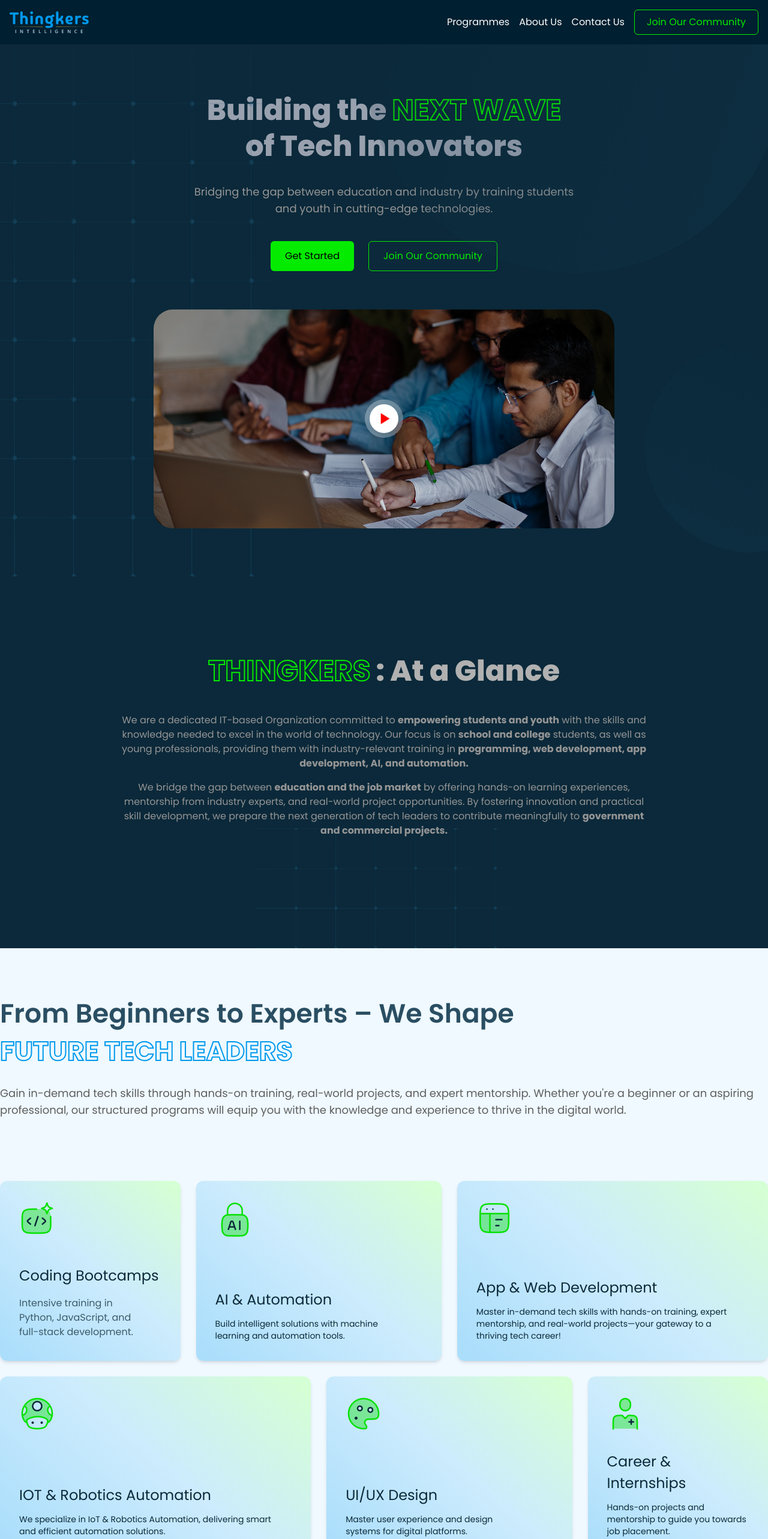
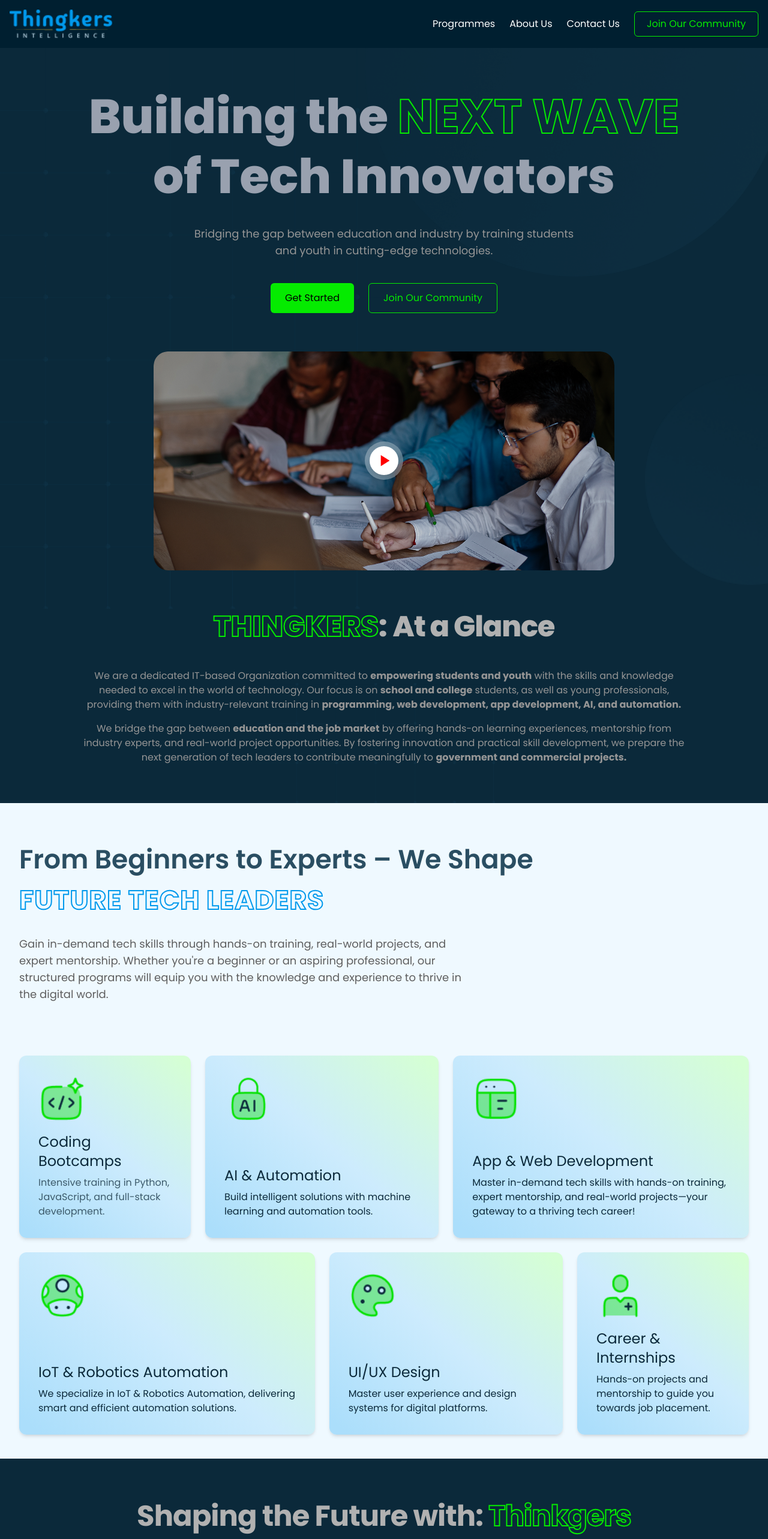
Before and after one commit to Thingkers-Intelligence/office-project, a React (Vite) app: page / in a window 1280 px wide. Shown: the top 2566 px of the page at 60% size. Built offline with nearby package versions, Linux system fonts and the light colour scheme.

Commit message:
made responsive all page for all device

```diff
--- a/src/components/Navbar.jsx
+++ b/src/components/Navbar.jsx
@@ -1,21 +1,21 @@
 import React, { useEffect, useState } from "react";
 import { Link } from "react-router-dom";
+import { Menu, X } from "lucide-react";
 import logo from "../assets/images/officeLogo.png";
+
 const Navbar = () => {
   const [isScrolled, setIsScrolled] = useState(false);
+  const [menuOpen, setMenuOpen] = useState(false);
 
   useEffect(() => {
     const handleScroll = () => {
-      if (window.scrollY > 50) {
-        setIsScrolled(true);
-      } else {
-        setIsScrolled(false);
-      }
+      setIsScrolled(window.scrollY > 50);
     };
-
     window.addEventListener("scroll", handleScroll);
     return () => window.removeEventListener("scroll", handleScroll);
   }, []);
+
+  const toggleMenu = () => setMenuOpen(!menuOpen);
 
   return (
     <div
@@ -23,22 +23,57 @@ const Navbar = () => {
         isScrolled ? "bg-[#001f30]/50 backdrop-blur-md" : "bg-[#001f30]"
       }`}
     >
-      <div className="flex items-center space-x-4 p-4 justify-between container mx-auto">
+      <div className="flex items-center justify-between p-4 container mx-auto">
+        {/* Logo */}
         <div>
-          <img src={logo} alt="" />
+          <img src={logo} alt="Logo" className="h-10 md:h-12" />
         </div>
 
-        <ul className="flex text-white items-center space-x-4">
-          <Link to={"programs"}>Programmes</Link>
-          <Link to={"about"}>About Us</Link>
-          <Link to={"contact"}>Contact Us</Link>
-          <Link to={"community"}>
-            <button className="border border-[#05EB00] text-[#05EB00] px-5 py-2 rounded-md  ">
+        {/* Desktop Nav */}
+        <ul className="hidden md:flex text-white items-center space-x-6">
+          <Link to="programs" className="hover:text-[#05EB00]">
+            Programmes
+          </Link>
+          <Link to="about" className="hover:text-[#05EB00]">
+            About Us
+          </Link>
+          <Link to="contact" className="hover:text-[#05EB00]">
+            Contact Us
+          </Link>
+          <Link to="community">
+            <button className="border border-[#05EB00] text-[#05EB00] px-5 py-2 rounded-md hover:bg-[#05EB00] hover:text-[#001f30] transition">
               Join Our Community
             </button>
           </Link>
         </ul>
+
+        {/* Mobile Hamburger Icon */}
+        <div className="md:hidden">
+          <button onClick={toggleMenu} className="text-white">
+            {menuOpen ? <X size={28} /> : <Menu size={28} />}
+          </button>
+        </div>
       </div>
+
+      {/* Mobile Menu */}
+      {menuOpen && (
+        <div className="md:hidden bg-[#001f30] text-white px-6 pb-4 space-y-4">
+          <Link to="programs" onClick={toggleMenu} className="block">
+            Programmes
+          </Link>
+          <Link to="about" onClick={toggleMenu} className="block">
+            About Us
+          </Link>
+          <Link to="contact" onClick={toggleMenu} className="block">
+            Contact Us
+          </Link>
+          <Link to="community" onClick={toggleMenu}>
+            <button className="w-full border border-[#05EB00] text-[#05EB00] px-5 py-2 rounded-md hover:bg-[#05EB00] hover:text-[#001f30] transition">
+              Join Our Community
+            </button>
+          </Link>
+        </div>
+      )}
     </div>
   );
 };
--- a/src/pages/Home/HomeComponents/FutureTech.jsx
+++ b/src/pages/Home/HomeComponents/FutureTech.jsx
@@ -1,16 +1,15 @@
 const FutureTech = () => {
   return (
     <div className="bg-[#EFF9FF]">
-      <div className=" container mx-auto">
-        <div className="pt-20 pb-16">
-          <h1 className="text-[44px] text-[#2A4E62] font-semibold leading-[57px]">
+      <div className="container mx-auto px-4 sm:px-6 lg:px-8">
+        <div className="pt-16 pb-12 text-center md:text-left">
+          <h1 className="text-3xl sm:text-4xl lg:text-[44px] text-[#2A4E62] font-semibold leading-snug">
             From Beginners to Experts – We Shape
           </h1>
-          <h1 className="text-[44px] font-bold uppercase mt-[2px] text-[#0099EC] custom-outline-2 py-1 leading-[57px] tracking-[4%]">
-            {" "}
+          <h1 className="text-3xl sm:text-4xl lg:text-[44px] font-bold uppercase mt-1 text-[#0099EC] custom-outline-2 py-1 tracking-wide leading-snug">
             Future Tech Leaders
-          </h1>{" "}
-          <p className="text-lg text-[#5E5E5E] mt-6">
+          </h1>
+          <p className="text-base sm:text-lg text-[#5E5E5E] mt-4 sm:mt-6 max-w-3xl mx-auto md:mx-0">
             Gain in-demand tech skills through hands-on training, real-world
             projects, and expert mentorship. Whether you're a beginner or an
             aspiring professional, our structured programs will equip you with
@@ -18,123 +17,121 @@ const FutureTech = () => {
           </p>
         </div>
 
-        <div className="grid grid-cols-12 grid-rows-2 gap-[26px] py-10">
+        <div className="grid grid-cols-1 sm:grid-cols-2 lg:grid-cols-12 gap-6 py-10">
+          {/* Card 1 */}
           <div
-            className="col-span-12 md:col-span-3
-            p-8 rounded-xl shadow-md h-[300px] flex flex-col justify-between"
+            className="lg:col-span-3 p-6 sm:p-8 rounded-xl shadow-md flex flex-col justify-between h-full"
             style={{
               background:
                 "linear-gradient(220.72deg, #D5FFD4 3.28%, rgba(171, 222, 251, 0.5) 48.18%, #ABDEFB 95.79%)",
             }}
           >
-            <div>
-              <img src="/Frame-1.png" alt="frame-1" />
-            </div>
-            <div className="pr-6 ">
-              <h3 className="text-[24px] font-normal text-[#0B293A] mb-3">
-                Coding&nbsp;Bootcamps
+            <img src="/Frame-1.png" alt="frame-1" className="w-16 sm:w-20" />
+            <div className="mt-4">
+              <h3 className="text-xl sm:text-2xl text-[#0B293A] mb-2">
+                Coding Bootcamps
               </h3>
-              <p className="text-base text-[#3C5A6A] py-1">
+              <p className="text-sm sm:text-base text-[#3C5A6A]">
                 Intensive training in Python, JavaScript, and full-stack
                 development.
               </p>
             </div>
           </div>
+
+          {/* Card 2 */}
           <div
-            className="col-span-12 md:col-span-4 bg-gray-100 p-8 rounded-xl shadow-md flex flex-col justify-between"
+            className="lg:col-span-4 p-6 sm:p-8 rounded-xl shadow-md flex flex-col justify-between h-full"
             style={{
               background:
                 "linear-gradient(220.72deg, #D5FFD4 3.28%, rgba(171, 222, 251, 0.5) 48.18%, #ABDEFB 95.79%)",
             }}
           >
-            <div>
-              <img src="/Frame-2.png" alt="frame-2" />
-            </div>
-            <div className="max-w-[300px] ">
-              <h3 className="text-[24px] font-normal text-[#0B293A] mb-3">
+            <img src="/Frame-2.png" alt="frame-2" className="w-16 sm:w-20" />
+            <div className="mt-4 max-w-md">
+              <h3 className="text-xl sm:text-2xl text-[#0B293A] mb-2">
                 AI & Automation
               </h3>
-              <p className="text-sm text-[#0B293A]">
-                Build intelligent solutions with machine learning and automation{" "}
+              <p className="text-sm sm:text-base text-[#0B293A]">
+                Build intelligent solutions with machine learning and automation
                 tools.
               </p>
             </div>
           </div>
+
+          {/* Card 3 */}
           <div
-            className="col-span-12 md:col-span-5 bg-gray-100 p-8 rounded-xl shadow-md flex flex-col justify-between"
+            className="lg:col-span-5 p-6 sm:p-8 rounded-xl shadow-md flex flex-col justify-between h-full"
             style={{
               background:
                 "linear-gradient(220.72deg, #D5FFD4 3.28%, rgba(171, 222, 251, 0.5) 48.18%, #ABDEFB 95.79%)",
             }}
           >
-            <div>
-              <img src="/Frame-3.png" alt="frame-3" />
-            </div>
-            <div className="max-w-[428px]">
-              <h3 className="text-[24px] font-normal text-[#0B293A] mb-3">
+            <img src="/Frame-3.png" alt="frame-3" className="w-16 sm:w-20" />
+            <div className="mt-4 max-w-lg">
+              <h3 className="text-xl sm:text-2xl text-[#0B293A] mb-2">
                 App & Web Development
               </h3>
-              <p className="text-sm text-[#0B293A]">
+              <p className="text-sm sm:text-base text-[#0B293A]">
                 Master in-demand tech skills with hands-on training, expert
                 mentorship, and real-world projects—your gateway to a thriving
                 tech career!
               </p>
             </div>
           </div>
+
+          {/* Card 4 */}
           <div
-            className="col-span-12 md:col-span-5 bg-gray-100 p-8 rounded-xl shadow-md flex flex-col justify-between"
+            className="lg:col-span-5 p-6 sm:p-8 rounded-xl shadow-md flex flex-col justify-between h-full"
             style={{
               background:
                 "linear-gradient(220.72deg, #D5FFD4 3.28%, rgba(171, 222, 251, 0.5) 48.18%, #ABDEFB 95.79%)",
             }}
           >
-            <div>
-              <img src="/Frame-4.png" alt="frame-4" />
-            </div>
-            <div className="max-w-[428px] ">
-              <h3 className="text-[24px] font-normal text-[#0B293A] tracking-[4%] mb-3">
-                IOT & Robotics&nbsp;Automation
+            <img src="/Frame-4.png" alt="frame-4" className="w-16 sm:w-20" />
+            <div className="mt-4 max-w-lg">
+              <h3 className="text-xl sm:text-2xl text-[#0B293A] mb-2">
+                IoT & Robotics Automation
               </h3>
-              <p className="text-sm text-[#0B293A]">
+              <p className="text-sm sm:text-base text-[#0B293A]">
                 We specialize in IoT & Robotics Automation, delivering smart and
                 efficient automation solutions.
               </p>
             </div>
           </div>
+
+          {/* Card 5 */}
           <div
-            className="col-span-12 md:col-span-4 bg-gray-100 p-8 rounded-xl shadow-md flex flex-col justify-between"
+            className="lg:col-span-4 p-6 sm:p-8 rounded-xl shadow-md flex flex-col justify-between h-full"
             style={{
               background:
                 "linear-gradient(220.72deg, #D5FFD4 3.28%, rgba(171, 222, 251, 0.5) 48.18%, #ABDEFB 95.79%)",
             }}
           >
-            <div>
-              <img src="/Frame-5.png" alt="frame-5" />
-            </div>
-            <div className="max-w-[300px] ">
-              <h3 className="text-[24px] font-normal text-[#0B293A] mb-3">
+            <img src="/Frame-5.png" alt="frame-5" className="w-16 sm:w-20" />
+            <div className="mt-4 max-w-md">
+              <h3 className="text-xl sm:text-2xl text-[#0B293A] mb-2">
                 UI/UX Design
               </h3>
-              <p className="text-sm text-[#0B293A]">
+              <p className="text-sm sm:text-base text-[#0B293A]">
                 Master user experience and design systems for digital platforms.
               </p>
             </div>
           </div>
+
+          {/* Card 6 */}
           <div
-            className="col-span-12 md:col-span-3 bg-gray-100 p-8 rounded-xl shadow-md flex flex-col justify-between"
+            className="lg:col-span-3 p-6 sm:p-8 rounded-xl shadow-md flex flex-col justify-between h-full"
             style={{
               background:
                 "linear-gradient(220.72deg, #D5FFD4 3.28%, rgba(171, 222, 251, 0.5) 48.18%, #ABDEFB 95.79%)",
             }}
           >
-            <div>
-              <img src="/Frame-6.png" alt="frame-6" />
-            </div>
-            <div className="max-w-[300px] ">
-              <h3 className="text-[24px] font-normal text-[#0B293A] mb-3">
+            <img src="/Frame-6.png" alt="frame-6" className="w-16 sm:w-20" />
+            <div className="mt-4 max-w-md">
+              <h3 className="text-xl sm:text-2xl text-[#0B293A] mb-2">
                 Career & Internships
               </h3>
-              <p className="text-sm text-[#0B293A]">
+              <p className="text-sm sm:text-base text-[#0B293A]">
                 Hands-on projects and mentorship to guide you towards job
                 placement.
               </p>
@@ -145,4 +142,5 @@ const FutureTech = () => {
     </div>
   );
 };
+
 export default FutureTech;
--- a/src/pages/Home/HomeComponents/Hero.jsx
+++ b/src/pages/Home/HomeComponents/Hero.jsx
@@ -3,61 +3,65 @@ import circle1 from "../../../assets/images/circle1.png";
 import circle2 from "../../../assets/images/circle2.png";
 import grid from "../../../assets/images/grid.png";
 import heroImage from "../../../assets/images/heroImage.png";
+
 const Hero = () => {
   return (
     <>
-      <div className=" relative bg-[#0B293A] text-white py-20 px-6 md:px-16">
+      <div className="relative bg-[#0B293A] text-white py-16 px-4 md:px-12 lg:px-16 overflow-hidden">
+        {/* Background grid */}
         <div
-          className="absolute top-0 left-0 w-[36%] h-full bg-no-repeat bg-right bg-cover z-0"
+          className="absolute top-0 left-0 w-[50%] h-full bg-no-repeat bg-right bg-cover z-0 opacity-30"
           style={{ backgroundImage: `url(${grid})` }}
         ></div>
 
+        {/* Background circles */}
         <img
           src={circle1}
-          className="absolute top-0 right-0 w-[672px] opacity-50"
+          className="absolute top-0 right-0 w-[400px] md:w-[600px] lg:w-[672px] opacity-50"
           alt="Circle Background 1"
         />
         <img
           src={circle2}
-          className="absolute bottom-10 w-[205px] right-0 opacity-50"
+          className="absolute bottom-10 right-0 w-[120px] md:w-[180px] lg:w-[205px] opacity-50"
           alt="Circle Background 2"
         />
 
         {/* Main Content */}
-        <div className="max-w-4xl mx-auto text-center z-50">
-          <h1 className="text-[80px] md:text-5xl font-extrabold leading-tight text-gray-400">
+        <div className="relative max-w-5xl mx-auto text-center z-10 px-2">
+          <h1 className="text-4xl sm:text-5xl lg:text-[80px] font-extrabold leading-tight text-gray-400 ">
             Building the{" "}
-            <span className=" font-bold bg-transparent uppercase text-green-500 custom-outline ">
+            <span className="uppercase custom-outline font-bold">
               Next Wave
             </span>
             <br />
             <span className="text-gray-400">of Tech Innovators</span>
           </h1>
-          <p className="text-lg mt-8 w-[663px] mx-auto text-[#959595]">
+
+          <p className="text-base sm:text-lg mt-6 sm:mt-8 max-w-2xl mx-auto text-[#959595] px-4">
             Bridging the gap between education and industry by training students
             and youth in cutting-edge technologies.
           </p>
 
           {/* Buttons */}
-          <div className="mt-10 flex justify-center gap-6">
-            <button className="bg-[#05EB00] text-black hover:bg-green-600 px-6 py-3 rounded-md  ">
+          <div className="mt-8 sm:mt-10 flex flex-col sm:flex-row justify-center gap-4 sm:gap-6 px-4">
+            <button className="bg-[#05EB00] text-black hover:bg-green-600 px-6 py-3 rounded-md transition">
               Get Started
             </button>
-            <button className="border border-[#05EB00] text-[#05EB00] px-6 py-3 rounded-md  ">
+            <button className="border border-[#05EB00] text-[#05EB00] px-6 py-3 rounded-md hover:bg-[#05EB00] hover:text-[#0B293A] transition">
               Join Our Community
             </button>
           </div>
         </div>
 
-        {/* hero img */}
-        <div className="mt-16 flex justify-center relative">
+        {/* Hero Image with play button */}
+        <div className="mt-12 sm:mt-16 flex justify-center relative px-4">
           <img
             src={heroImage}
-            className="w-full max-w-3xl rounded-[32px]"
+            className="w-full max-w-3xl rounded-3xl"
             alt="Students Learning"
           />
           <div className="absolute inset-0 flex justify-center items-center">
-            <div className="size-16 bg-white/30 backdrop-blur-sm rounded-full  shadow-lg flex items-center justify-center">
+            <div className="w-16 h-16 bg-white/30 backdrop-blur-sm rounded-full flex items-center justify-center shadow-lg">
               <button className="w-12 h-12 bg-white rounded-full flex items-center justify-center shadow-lg">
                 <svg
                   xmlns="http://www.w3.org/2000/svg"
@@ -72,21 +76,22 @@ const Hero = () => {
           </div>
         </div>
       </div>
-      {/* glance section */}
-      <div className="relative h-[620px] bg-[#0B293A] pb-10">
+
+      {/* Glance Section */}
+      <div className="relative bg-[#0B293A] pb-16 px-4">
+        {/* Bottom Grid BG */}
         <div
-          className="absolute bottom-0 left-1/2 transform -translate-x-1/2 w-1/3 h-[200px] bg-no-repeat bg-right bg-cover z-0"
+          className="absolute bottom-0 left-1/2 transform -translate-x-1/2 w-[80%] sm:w-[50%] md:w-[33%] h-[200px] bg-no-repeat bg-right bg-cover z-0 opacity-30"
           style={{ backgroundImage: `url(${grid})` }}
         ></div>
-        <div className="max-w-4xl mx-auto  z-50 flex flex-col justify-center h-full items-center">
-          <h1 className="text-[80px]  md:text-5xl text-[#B1B1B1] font-extrabold leading-tight">
-            {" "}
-            <span className="font-bold bg-transparent uppercase text-green-500 custom-outline leading-[100%]">
-              Thingkers
-            </span>{" "}
-            : <span className="tracking-[-2%]"> At a Glance</span>
+
+        <div className="max-w-5xl mx-auto text-center z-10 relative">
+          <h1 className="text-4xl sm:text-5xl font-extrabold leading-tight text-[#B1B1B1]">
+            <span className="uppercase custom-outline">Thingkers</span>:{" "}
+            <span className="tracking-tight">At a Glance</span>
           </h1>
-          <p className="text-[#959595] mb-4 mt-10 text-center ">
+
+          <p className="text-[#959595] mt-6 sm:mt-10 text-sm sm:text-base px-2">
             We are a dedicated IT-based Organization committed to{" "}
             <span className="font-bold">empowering students and youth</span>{" "}
             with the skills and knowledge needed to excel in the world of
@@ -98,7 +103,7 @@ const Hero = () => {
               programming, web development, app development, AI, and automation.
             </span>
           </p>
-          <p className="text-[#959595] mb-4 text-center">
+          <p className="text-[#959595] mt-4 text-sm sm:text-base px-2">
             We bridge the gap between{" "}
             <span className="font-bold">education and the job market</span> by
             offering hands-on learning experiences, mentorship from industry
--- a/src/pages/Home/HomeComponents/ShapingFuture.jsx
+++ b/src/pages/Home/HomeComponents/ShapingFuture.jsx
@@ -1,46 +1,55 @@
 export default function ThinkgersTimeline() {
   return (
-    <div className="bg-[#0B293A] text-white py-18 px-6 md:px-16 relative">
+    <div className="bg-[#0B293A] text-white py-18 px-4 sm:px-6 md:px-12 lg:px-16 relative">
+      {/* Background Images */}
       <div className="w-full">
-        <img className="absolute right-0 top-1/4" src="/Ellipse-2.png" alt="" />
         <img
-          className="absolute left-16 bottom-1/6"
+          className="absolute right-0 top-1/4 w-24 sm:w-32 md:w-auto"
+          src="/Ellipse-2.png"
+          alt=""
+        />
+        <img
+          className="absolute left-4 sm:left-16 bottom-1/6 w-24 sm:w-32 md:w-auto"
           src="/Ellipse-1.png"
           alt=""
         />
       </div>
-      <div className="text-center w-[962px] mx-auto mb-16">
-        <h1 className="text-3xl text-[#B1B1B1] tracking-[-2%] md:text-5xl font-bold">
+
+      {/* Header Section */}
+      <div className="text-center max-w-[962px] mx-auto mb-16 px-2">
+        <h1 className="text-2xl sm:text-3xl md:text-4xl lg:text-5xl text-[#B1B1B1] tracking-[-0.02em] font-bold">
           Shaping the Future with:{" "}
           <span className="custom-outline">Thinkgers</span>
         </h1>
-        <p className="mt-4 text-lg text-[#959595]">
+        <p className="mt-4 text-sm sm:text-base text-[#959595] leading-relaxed">
           Our vision is to empower local talent, foster innovation, and create
-          sustainable solutions that <br /> transform communities and build a
-          smarter, connected future.
+          sustainable solutions that <br className="hidden sm:block" />
+          transform communities and build a smarter, connected future.
         </p>
       </div>
 
+      {/* Timeline Section */}
       <div className="relative flex flex-col items-center">
         <div className="absolute w-1 h-full bg-gradient-to-b from-[#328CBF] to-[#328CBF] left-1/2 transform -translate-x-1/2 z-0"></div>
 
         {timelineData.map((item, index) => {
           const isRight = index % 2 === 0;
+
           return (
             <div
               key={index}
-              className={`relative w-full flex flex-col md:flex-row items-center justify-center gap-6 mb-12 z-10`}
+              className="relative w-full flex flex-col md:flex-row items-center justify-center gap-6 mb-12 z-10"
             >
               {/* Left Card */}
               {isRight ? (
-                <div className="md:w-[465px]"></div>
+                <div className="hidden md:block md:w-[465px]"></div>
               ) : (
-                <div className="md:w-[465px] h-[177px] bg-[#103950B2] px-6 rounded-xl shadow-inner text-sm md:text-base backdrop-blur-md text-center flex items-center justify-center">
+                <div className="w-full md:w-[465px] h-auto md:h-[177px] bg-[#103950B2] px-6 py-4 rounded-xl shadow-inner text-sm md:text-base backdrop-blur-md text-center flex items-center justify-center">
                   <div>
-                    <h3 className="text-[#05E100] font-[500] text-2xl mb-3">
+                    <h3 className="text-[#05E100] font-[500] text-xl sm:text-2xl mb-3">
                       {item.title}
                     </h3>
-                    <p className="text-[#959595] text-[16px]">
+                    <p className="text-[#959595] text-sm sm:text-base">
                       {item.description}
                     </p>
                   </div>
@@ -48,20 +57,22 @@ export default function ThinkgersTimeline() {
               )}
 
               {/* Circle */}
-              <div className="w-5 h-5 bg-gradient-to-r from-[#174159] to-[#328CBF] rounded-full z-20"></div>
+              <div className="w-4 h-4 sm:w-5 sm:h-5 bg-gradient-to-r from-[#174159] to-[#328CBF] rounded-full z-20"></div>
 
               {/* Right Card */}
               {isRight ? (
-                <div className="md:w-[465px] h-[177px] bg-[#103950B2] px-6 flex items-center justify-center rounded-xl shadow-inner text-sm md:text-base backdrop-blur-md text-center">
+                <div className="w-full md:w-[465px] h-auto md:h-[177px] bg-[#103950B2] px-6 py-4 rounded-xl shadow-inner text-sm md:text-base backdrop-blur-md text-center flex items-center justify-center">
                   <div>
-                    <h3 className="text-[#05E100] font-[500] text-2xl mb-3">
+                    <h3 className="text-[#05E100] font-[500] text-xl sm:text-2xl mb-3">
                       {item.title}
                     </h3>
-                    <p className="text-[#959595] px-2">{item.description}</p>
+                    <p className="text-[#959595] text-sm sm:text-base">
+                      {item.description}
+                    </p>
                   </div>
                 </div>
               ) : (
-                <div className="md:w-[465px]"></div>
+                <div className="hidden md:block md:w-[465px]"></div>
               )}
             </div>
           );
@@ -85,7 +96,7 @@ const timelineData = [
   {
     title: "Local Innovation & Communities",
     description:
-      "Solutions tailored to unique community needs, with platforms for residents to shape town governance.",
+      "Solutions tailored to unique community needs, with platforms for residents to shape town town governance.",
   },
   {
     title: "Sustainable Core & Environment",
```
Also changed, not shown: src/components/ProjectCard.jsx (+8 -8 lines), src/pages/Home/HomeComponents/Footer.jsx (+40 -34 lines), src/pages/Home/HomeComponents/Projects.jsx (+15 -13 lines), src/pages/Home/HomeComponents/RegisterSection.jsx (+16 -12 lines), src/pages/Home/HomeComponents/Testimonials.jsx (+12 -12 lines).
